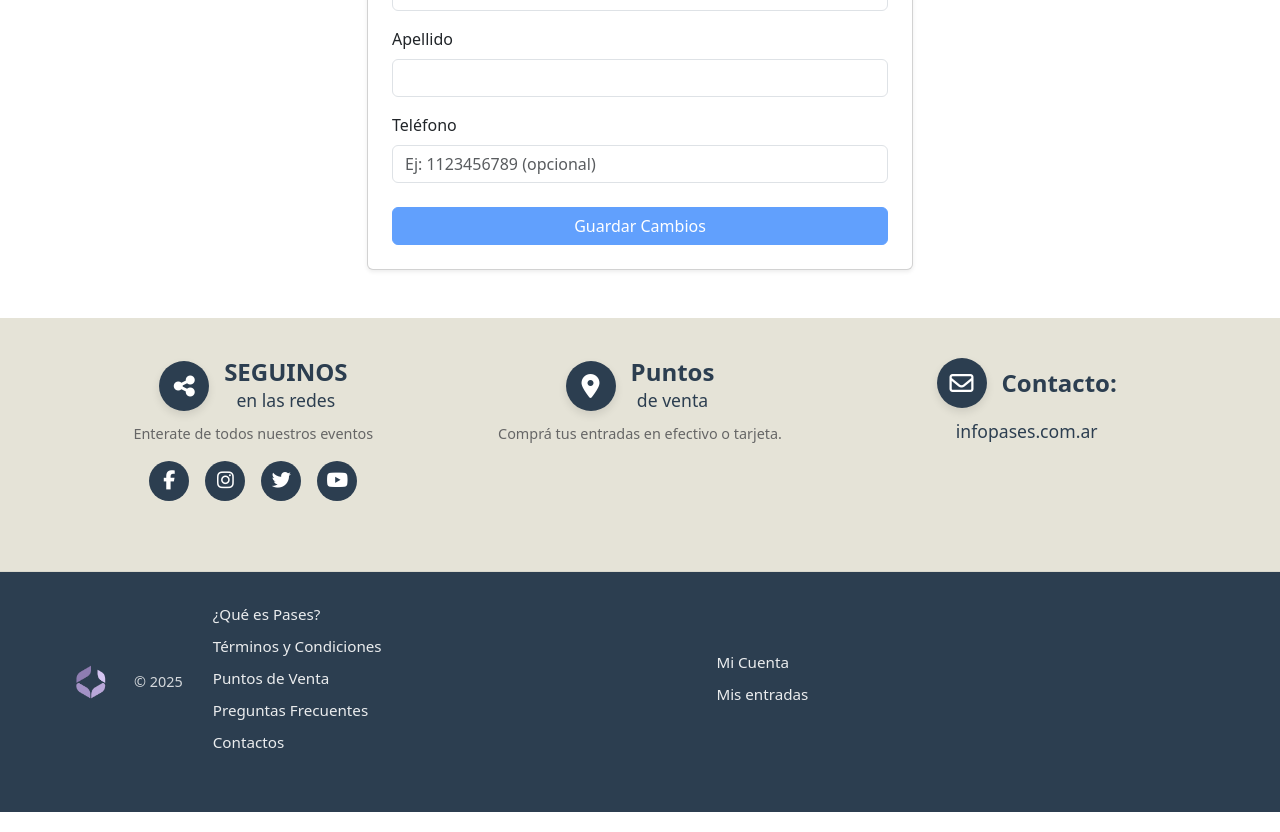
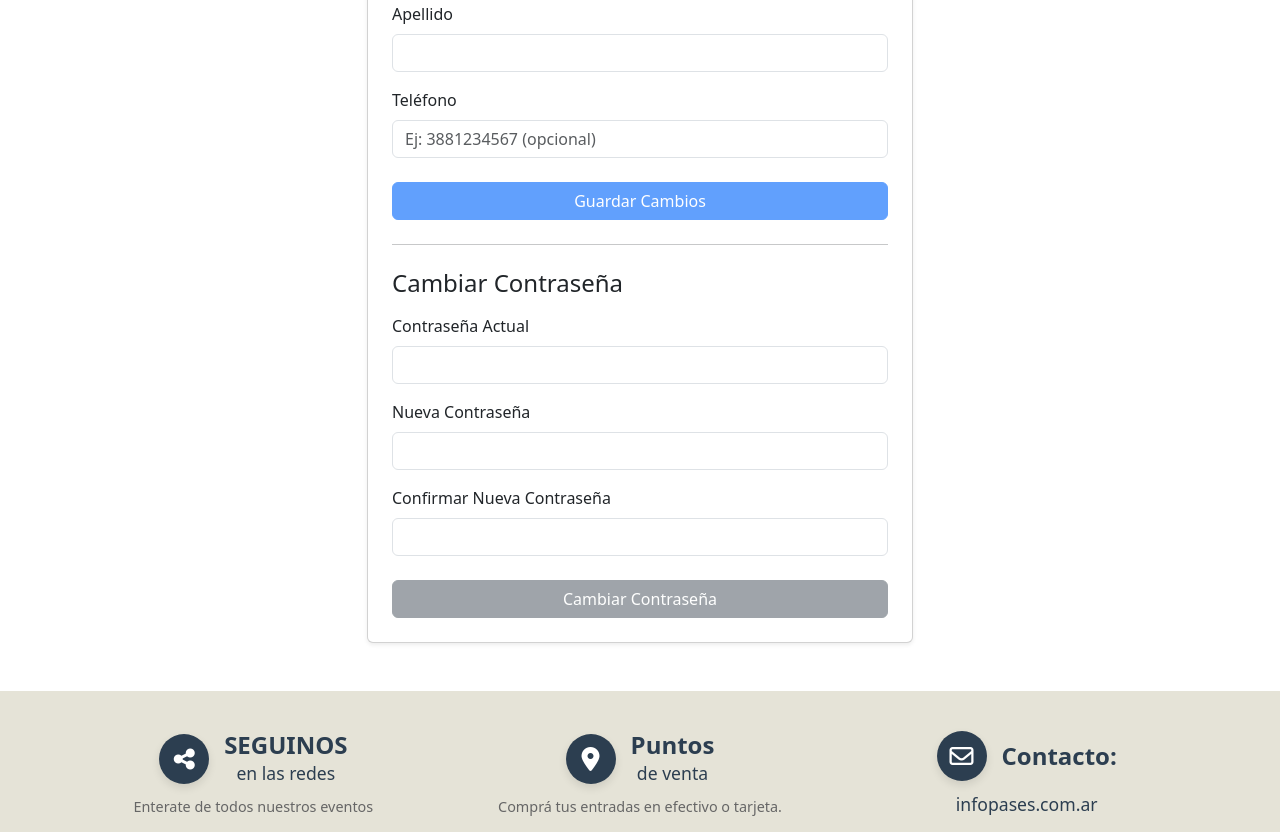
Before and after one commit to EstebanRioss/proyfrontendgrupo08, an Angular app in the folder proyfrontendgrupo08/: page /micuenta in a window 1280 px wide. Shown: the part 560-1392 px from the top of the page. Built offline with nearby package versions, Linux system fonts and the light colour scheme; sample sign-in values are in the browser's storage.

Commit message:
Update mi-cuenta.component.html

```diff
--- a/proyfrontendgrupo08/src/app/page/mi-cuenta/mi-cuenta.component.html
+++ b/proyfrontendgrupo08/src/app/page/mi-cuenta/mi-cuenta.component.html
@@ -11,7 +11,6 @@
               <div class="mb-3">
                 <label for="email" class="form-label fw-bold">Email</label>
                 <input type="email" id="email" class="form-control" [value]="usuario.email">
-                <div class="form-text">Tu email es tu identificador y no puede ser modificado.</div>
               </div>
               <div class="mb-4">
                 <label for="rol" class="form-label fw-bold">Rol</label>
@@ -47,10 +46,10 @@
               <div class="mb-3">
                 <label for="telefono" class="form-label">Teléfono</label>
                 <input type="tel" id="telefono" formControlName="telefono" class="form-control"
-                       placeholder="Ej: 1123456789 (opcional)"
+                       placeholder="Ej: 3881234567 (opcional)"
                        [ngClass]="{ 'is-invalid': telefono?.invalid && telefono?.touched }">
                 <div *ngIf="telefono?.invalid && telefono?.touched" class="invalid-feedback">
-                  <div *ngIf="telefono?.errors?.['pattern']">Ingresa un número de teléfono válido.</div>
+                  <div *ngIf="telefono?.errors?.['pattern']">Ingresá un número de teléfono válido.</div>
                 </div>
               </div>
 
@@ -63,8 +62,58 @@
                   {{ isLoading ? 'Guardando...' : 'Guardar Cambios' }}
                 </button>
               </div>
+            </form>
 
-            </form>
+            <div *ngIf="!usuario.googleId">
+
+              <hr class="my-4">
+
+              <form [formGroup]="passwordForm" (ngSubmit)="onPasswordSubmit()" novalidate>
+                <h4 class="mb-3">Cambiar Contraseña</h4>
+
+                <div class="mb-3">
+                  <label for="contrasenaActual" class="form-label">Contraseña Actual</label>
+                  <input type="password" id="contrasenaActual" formControlName="contrasenaActual" class="form-control"
+                         [ngClass]="{ 'is-invalid': contrasenaActual?.invalid && contrasenaActual?.touched }">
+                  <div *ngIf="contrasenaActual?.invalid && contrasenaActual?.touched" class="invalid-feedback">
+                    <div *ngIf="contrasenaActual?.errors?.['required']">La contraseña actual es requerida.</div>
+                  </div>
+                </div>
+
+                <div class="mb-3">
+                  <label for="nuevaContrasena" class="form-label">Nueva Contraseña</label>
+                  <input type="password" id="nuevaContrasena" formControlName="nuevaContrasena" class="form-control"
+                         [ngClass]="{ 'is-invalid': nuevaContrasena?.invalid && nuevaContrasena?.touched }">
+                  <div *ngIf="nuevaContrasena?.invalid && nuevaContrasena?.touched" class="invalid-feedback">
+                    <div *ngIf="nuevaContrasena?.errors?.['required']">La nueva contraseña es requerida.</div>
+                    <div *ngIf="nuevaContrasena?.errors?.['minlength']">Debe tener al menos 8 caracteres.</div>
+                  </div>
+                </div>
+
+                <div class="mb-3">
+                  <label for="confirmarContrasena" class="form-label">Confirmar Nueva Contraseña</label>
+                  <input type="password" id="confirmarContrasena" formControlName="confirmarContrasena" class="form-control"
+                         [ngClass]="{ 'is-invalid': (confirmarContrasena?.invalid && confirmarContrasena?.touched) || (passwordForm.errors?.['passwordMismatch'] && confirmarContrasena?.touched) }">
+                  <div *ngIf="confirmarContrasena?.invalid && confirmarContrasena?.touched" class="invalid-feedback">
+                    <div *ngIf="confirmarContrasena?.errors?.['required']">Debés confirmar la contraseña.</div>
+                  </div>
+                  <div *ngIf="passwordForm.errors?.['passwordMismatch'] && confirmarContrasena?.touched" class="invalid-feedback">
+                      Las contraseñas no coinciden.
+                  </div>
+                </div>
+
+                <div *ngIf="mensajeExitoPass" class="alert alert-success mt-3">{{ mensajeExitoPass }}</div>
+                <div *ngIf="mensajeErrorPass" class="alert alert-danger mt-3">{{ mensajeErrorPass }}</div>
+
+                <div class="d-grid mt-4">
+                  <button type="submit" class="btn btn-secondary" [disabled]="passwordForm.invalid || isPasswordLoading">
+                    <span *ngIf="isPasswordLoading" class="spinner-border spinner-border-sm me-2" role="status" aria-hidden="true"></span>
+                    {{ isPasswordLoading ? 'Cambiando...' : 'Cambiar Contraseña' }}
+                  </button>
+                </div>
+              </form>
+            </div>
+
           </div>
 
           <ng-template #loading>
```
